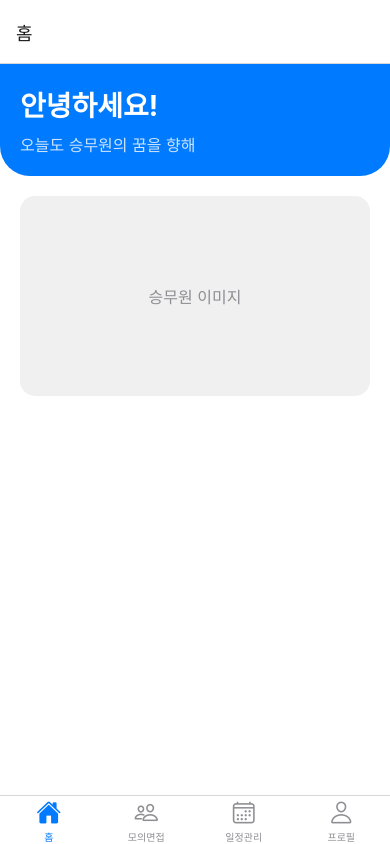
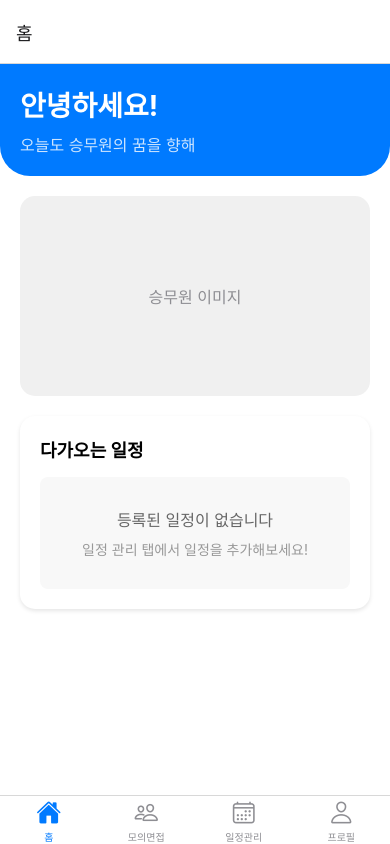
Before and after one commit to suzhanlee/crewbe-interview-backend, a React Native app: screen /Home in a window 390 px wide. Built offline with nearby package versions, Linux system fonts and the light colour scheme.

Commit message:
메인 화면에 일정 관리 추가

```diff
--- a/App.tsx
+++ b/App.tsx
@@ -9,11 +9,13 @@ import ScheduleScreen from './src/screens/Schedule';
 import ProfileScreen from './src/screens/Profile';
 import { COLORS } from './src/utils/constants';
 import { RootStackParamList } from './src/types/navigation';
+import { ScheduleProvider } from './src/contexts/ScheduleContext';
 
 const Tab = createBottomTabNavigator<RootStackParamList>();
 
 export default function App() {
   return (
+    <ScheduleProvider>
       <NavigationContainer>
         <StatusBar barStyle="dark-content" />
         <Tab.Navigator
@@ -64,5 +66,6 @@ export default function App() {
           />
         </Tab.Navigator>
       </NavigationContainer>
+    </ScheduleProvider>
   );
 }
--- /dev/null
+++ b/src/contexts/ScheduleContext.tsx
@@ -0,0 +1,33 @@
+import React, { createContext, useContext, useState } from 'react';
+
+export interface ScheduleEntry {
+  id: string;
+  date: string;
+  title: string;
+  description: string;
+}
+
+interface ScheduleContextType {
+  schedules: ScheduleEntry[];
+  setSchedules: React.Dispatch<React.SetStateAction<ScheduleEntry[]>>;
+}
+
+const ScheduleContext = createContext<ScheduleContextType | undefined>(undefined);
+
+export const ScheduleProvider = ({ children }: { children: React.ReactNode }) => {
+  const [schedules, setSchedules] = useState<ScheduleEntry[]>([]);
+
+  return (
+    <ScheduleContext.Provider value={{ schedules, setSchedules }}>
+      {children}
+    </ScheduleContext.Provider>
+  );
+};
+
+export const useSchedules = () => {
+  const context = useContext(ScheduleContext);
+  if (context === undefined) {
+    throw new Error('useSchedules must be used within a ScheduleProvider');
+  }
+  return context;
+};
--- a/src/screens/Home/index.tsx
+++ b/src/screens/Home/index.tsx
@@ -2,8 +2,16 @@ import React from 'react';
 import { View, Text, StyleSheet, Image, ScrollView } from 'react-native';
 import { COLORS } from '../../utils/constants';
 import Button from '../../components/common/Button';
+import { useSchedules } from '../../contexts/ScheduleContext';
 
 const HomeScreen = () => {
+  const { schedules } = useSchedules();
+  const today = new Date().toISOString().split('T')[0];
+  const upcomingSchedules = schedules
+    .filter(schedule => schedule.date >= today)
+    .sort((a, b) => a.date.localeCompare(b.date))
+    .slice(0, 3);
+
   return (
     <ScrollView style={styles.container}>
       <View style={styles.header}>
@@ -15,6 +23,28 @@ const HomeScreen = () => {
         <View style={styles.imagePlaceholder}>
           <Text style={styles.placeholderText}>승무원 이미지</Text>
         </View>
+      </View>
+
+      <View style={styles.scheduleContainer}>
+        <Text style={styles.scheduleTitle}>다가오는 일정</Text>
+        {upcomingSchedules.length > 0 ? (
+          upcomingSchedules.map(schedule => (
+            <View key={schedule.id} style={styles.scheduleItem}>
+              <Text style={styles.scheduleDate}>{schedule.date}</Text>
+              <Text style={styles.scheduleItemTitle}>{schedule.title}</Text>
+              {schedule.description && (
+                <Text style={styles.scheduleDescription} numberOfLines={2}>
+                  {schedule.description}
+                </Text>
+              )}
+            </View>
+          ))
+        ) : (
+          <View style={styles.emptySchedule}>
+            <Text style={styles.emptyText}>등록된 일정이 없습니다</Text>
+            <Text style={styles.emptySubText}>일정 관리 탭에서 일정을 추가해보세요!</Text>
+          </View>
+        )}
       </View>
     </ScrollView>
   );
@@ -58,7 +88,62 @@ const styles = StyleSheet.create({
   placeholderText: {
     color: COLORS.gray,
     fontSize: 16,
-  }
+  },
+  scheduleContainer: {
+    padding: 20,
+    backgroundColor: '#fff',
+    borderRadius: 15,
+    marginHorizontal: 20,
+    marginBottom: 20,
+    elevation: 2,
+    shadowColor: '#000',
+    shadowOffset: { width: 0, height: 2 },
+    shadowOpacity: 0.1,
+    shadowRadius: 4,
+  },
+  scheduleTitle: {
+    fontSize: 18,
+    fontWeight: 'bold',
+    marginBottom: 15,
+    color: COLORS.text,
+  },
+  scheduleItem: {
+    marginBottom: 15,
+    padding: 15,
+    backgroundColor: '#f8f8f8',
+    borderRadius: 8,
+  },
+  scheduleDate: {
+    fontSize: 14,
+    color: COLORS.primary,
+    marginBottom: 5,
+  },
+  scheduleItemTitle: {
+    fontSize: 16,
+    fontWeight: '600',
+    marginBottom: 3,
+    color: COLORS.text,
+  },
+  scheduleDescription: {
+    fontSize: 14,
+    color: '#666',
+  },
+  emptySchedule: {
+    padding: 30,
+    alignItems: 'center',
+    justifyContent: 'center',
+    backgroundColor: '#f8f8f8',
+    borderRadius: 8,
+  },
+  emptyText: {
+    fontSize: 16,
+    color: '#666',
+    marginBottom: 8,
+  },
+  emptySubText: {
+    fontSize: 14,
+    color: '#999',
+  },
 });
 
 export default HomeScreen;
--- a/src/screens/Schedule/index.tsx
+++ b/src/screens/Schedule/index.tsx
@@ -3,6 +3,7 @@ import { View, Text, StyleSheet, TouchableOpacity, ScrollView, TextInput, Modal
 import { Calendar, DateData } from 'react-native-calendars';
 import { COLORS } from '../../utils/constants';
 import { Ionicons } from '@expo/vector-icons';
+import { useSchedules } from '../../contexts/ScheduleContext';
 
 interface SalaryEntry {
   id: string;
@@ -19,13 +20,13 @@ interface ScheduleEntry {
 }
 
 const ScheduleScreen = () => {
+  const { schedules, setSchedules } = useSchedules();
   const [salaryEntries, setSalaryEntries] = useState<SalaryEntry[]>([]);
   const [showYearPicker, setShowYearPicker] = useState<string | null>(null);
   const [showMonthPicker, setShowMonthPicker] = useState<string | null>(null);
   const [isLocked, setIsLocked] = useState(false);
 
   // 일정 관련 state 추가
-  const [schedules, setSchedules] = useState<ScheduleEntry[]>([]);
   const [selectedDate, setSelectedDate] = useState('');
   const [showAddModal, setShowAddModal] = useState(false);
   const [newSchedule, setNewSchedule] = useState({
```
Lines whose indentation alone changed are shown as unchanged.
